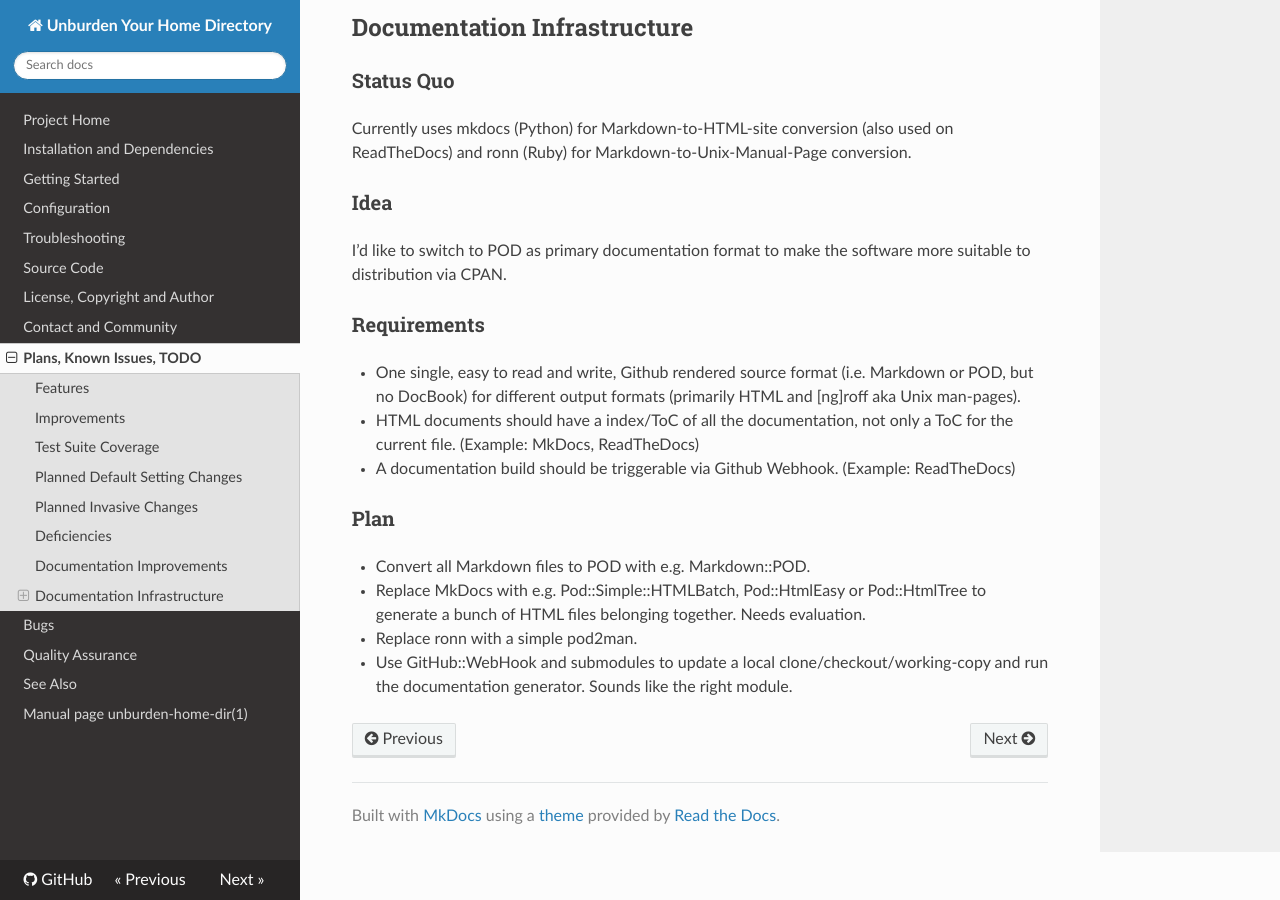
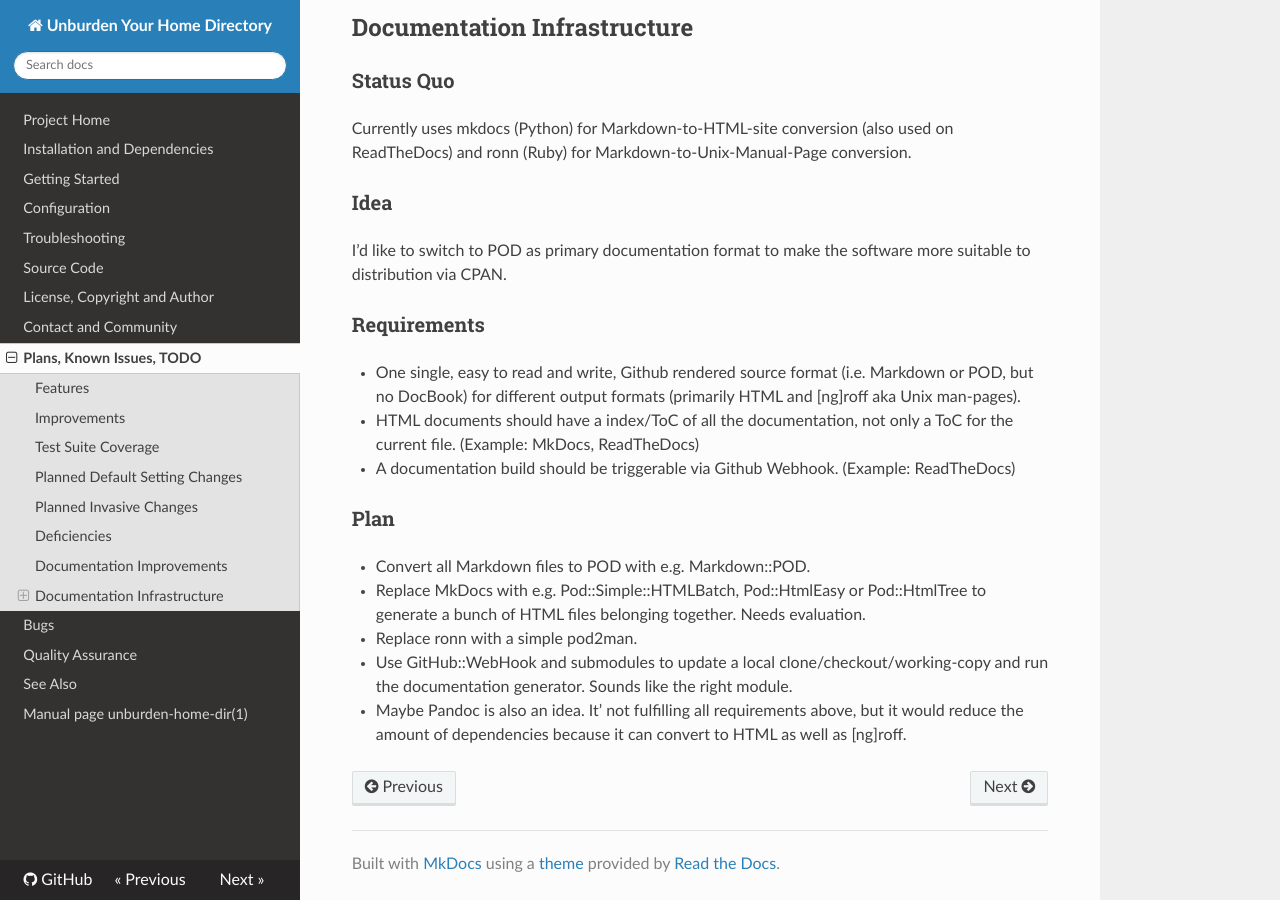
Before and after one commit to xtaran/unburden-home-dir, an MkDocs documentation site: the page built from docs/todo.md, in a window 1280 px wide and 900 px high, scrolled down 1736 px. Built offline with MkDocs 1.6.1, drawn with Linux system fonts in a browser that asks for light colours; nearby versions of some CDN libraries; old or Windows-style settings are respelled for this version of MkDocs.

Commit message:
Mention Pandoc again

```diff
--- a/docs/todo.md
+++ b/docs/todo.md
@@ -129,3 +129,7 @@ software more suitable to distribution via CPAN.
 * Use GitHub::WebHook and submodules to update a local
   clone/checkout/working-copy and run the documentation
   generator. Sounds like the right module.
+
+* Maybe Pandoc is also an idea. It' not fulfilling all requirements
+  above, but it would reduce the amount of dependencies because it can
+  convert to HTML as well as [ng]roff.
```
